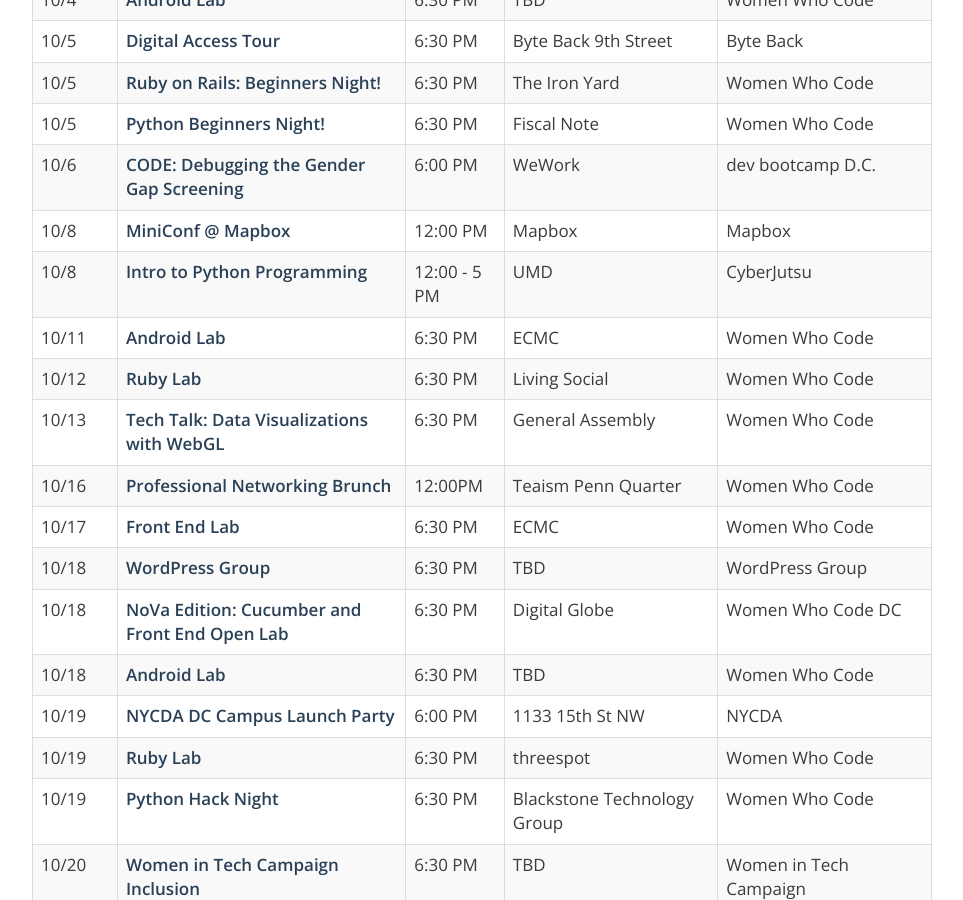
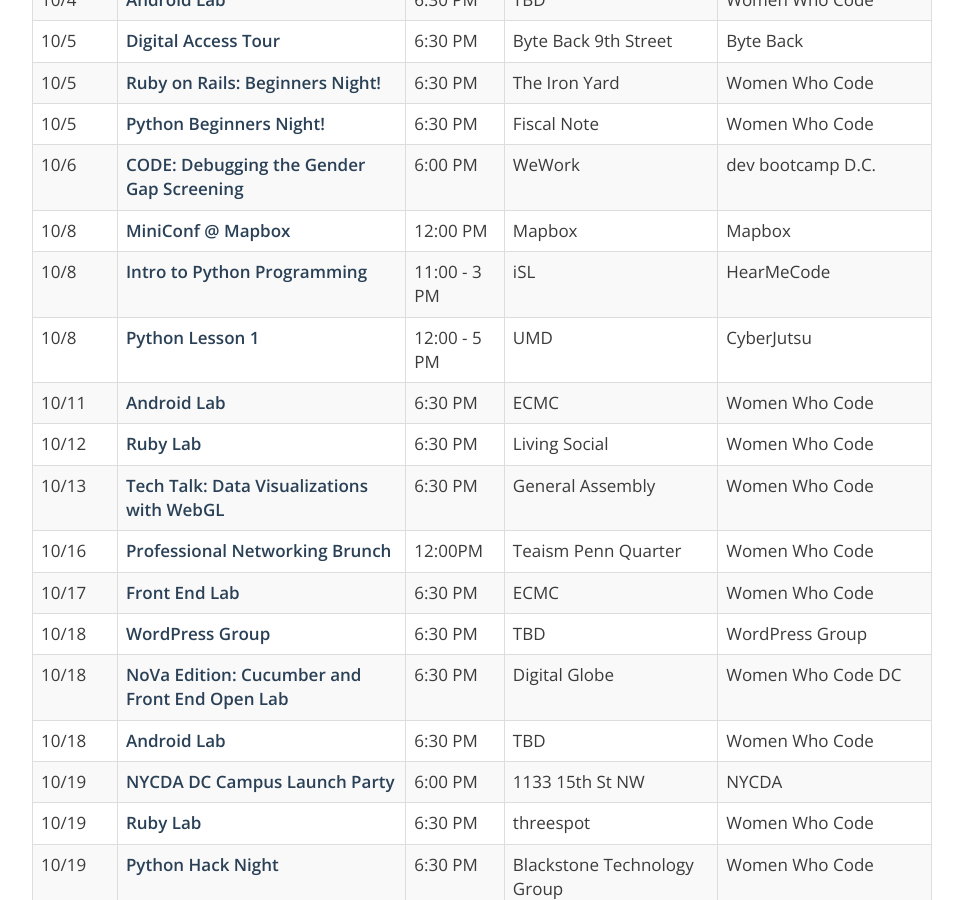
Before and after one commit to dcfemtech/dcfemtech.github.io, a Jekyll site: the page built from _events/tourdecode.markdown, in a window 1280 px wide and 900 px high, scrolled down 709 px. Shown: the whole window, without its empty margins (158-1121 px from the left). Built offline with Jekyll 4.4.1, drawn with Linux system fonts in a browser that asks for light colours.

Commit message:
Update tourdecode.markdown

```diff
--- a/_events/tourdecode.markdown
+++ b/_events/tourdecode.markdown
@@ -27,7 +27,8 @@
 | 10/5 | [Python Beginners Night!](https://www.meetup.com/Women-Who-Code-DC/events/226817465/)| 6:30 PM | Fiscal Note | Women Who Code |
 | 10/6 | [CODE: Debugging the Gender Gap Screening](https://www.meetup.com/Dev-Bootcamp-DC-Learn-To-Code/events/233919692/)| 6:00 PM | WeWork | dev bootcamp D.C. |
 | 10/8 | [MiniConf @ Mapbox](https://miniconfmapbox.splashthat.com/)| 12:00 PM | Mapbox | Mapbox |
-| 10/8 | [Intro to Python Programming](http://womenscyberjutsu.org/events/EventDetails.aspx?id=864616&group=)| 12:00 - 5 PM | UMD | CyberJutsu |
+| 10/8 | [Intro to Python Programming](http://womenscyberjutsu.org/events/EventDetails.aspx?id=864616&group=)| 11:00 - 3 PM | iSL | HearMeCode |
+| 10/8 | [Python Lesson 1](https://www.eventbrite.com/e/hear-me-code-lesson-1-saturday-october-8-tickets-26986152308)| 12:00 - 5 PM | UMD | CyberJutsu |
 | 10/11 | [Android Lab](https://www.meetup.com/Women-Who-Code-DC/events/pjkzrlyvnbpb/)| 6:30 PM | ECMC | Women Who Code |
 | 10/12 | [Ruby Lab](https://www.meetup.com/Women-Who-Code-DC/events/233734789/) | 6:30 PM | Living Social | Women Who Code |
 | 10/13 | [Tech Talk: Data Visualizations with WebGL](http://www.meetup.com/Women-Who-Code-DC/events/233373504/)| 6:30 PM | General Assembly | Women Who Code |
```
